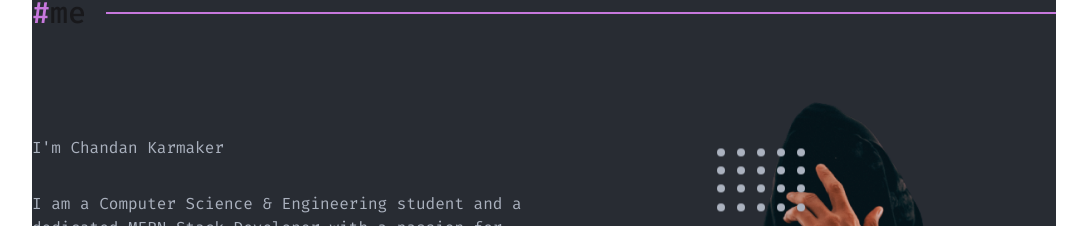
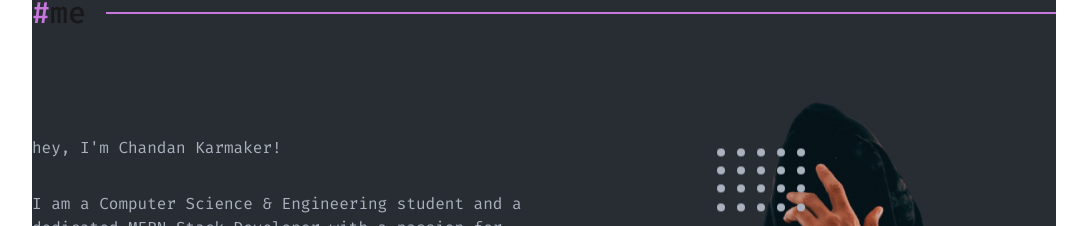
Before and after one commit to chandan-d-karmaker/my-portfolio, a React (Vite) app: page / in a window 1280 px wide. Shown: the part 2713-2939 px from the top of the page, without its empty margins (96-1183 px from the left). Built offline with nearby package versions, Linux system fonts and the light colour scheme.

Commit message:
about me fix

```diff
--- a/src/components/AbooutMe.jsx
+++ b/src/components/AbooutMe.jsx
@@ -15,7 +15,7 @@ const AbooutMe = () => {
 
             <div className='mt-10 flex flex-col md:flex-row items-center justify-between gap-10'>
                 <div className='space-y-8 max-w-lg'>
-                    <p className='text-[16px] text-[#ABB2BF]'>I'm Chandan Karmaker</p>
+                    <p className='text-[16px] text-[#ABB2BF]'>hey, I'm Chandan Karmaker!</p>
 
                     <p className='text-[16px] text-[#ABB2BF] leading-6'>
                         I am a Computer Science & Engineering student and a dedicated MERN Stack Developer with a passion for building functional, scalable, and user-centric web applications. I thrive at the intersection of logical problem-solving and modern frontend aesthetics.
```
